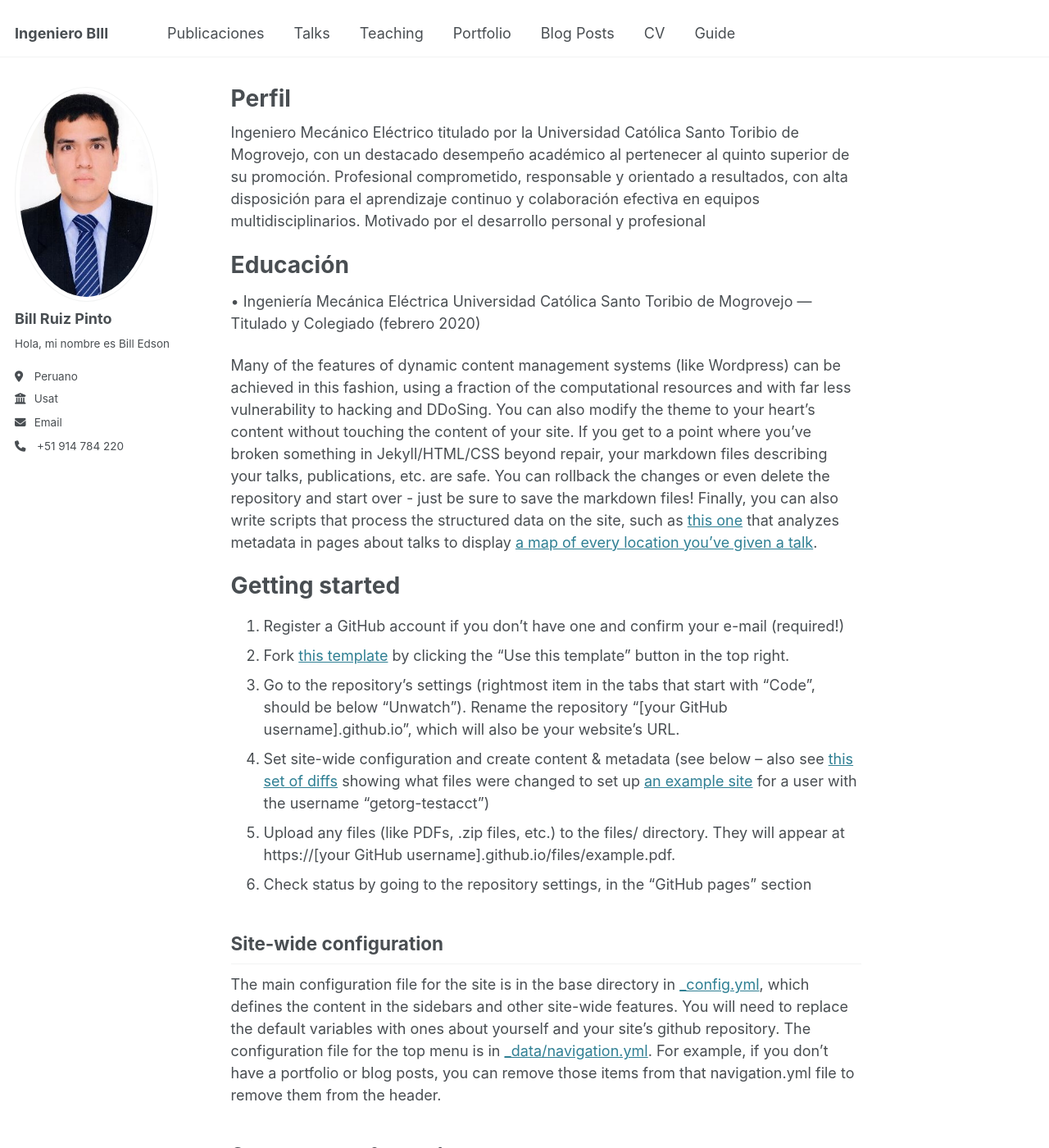
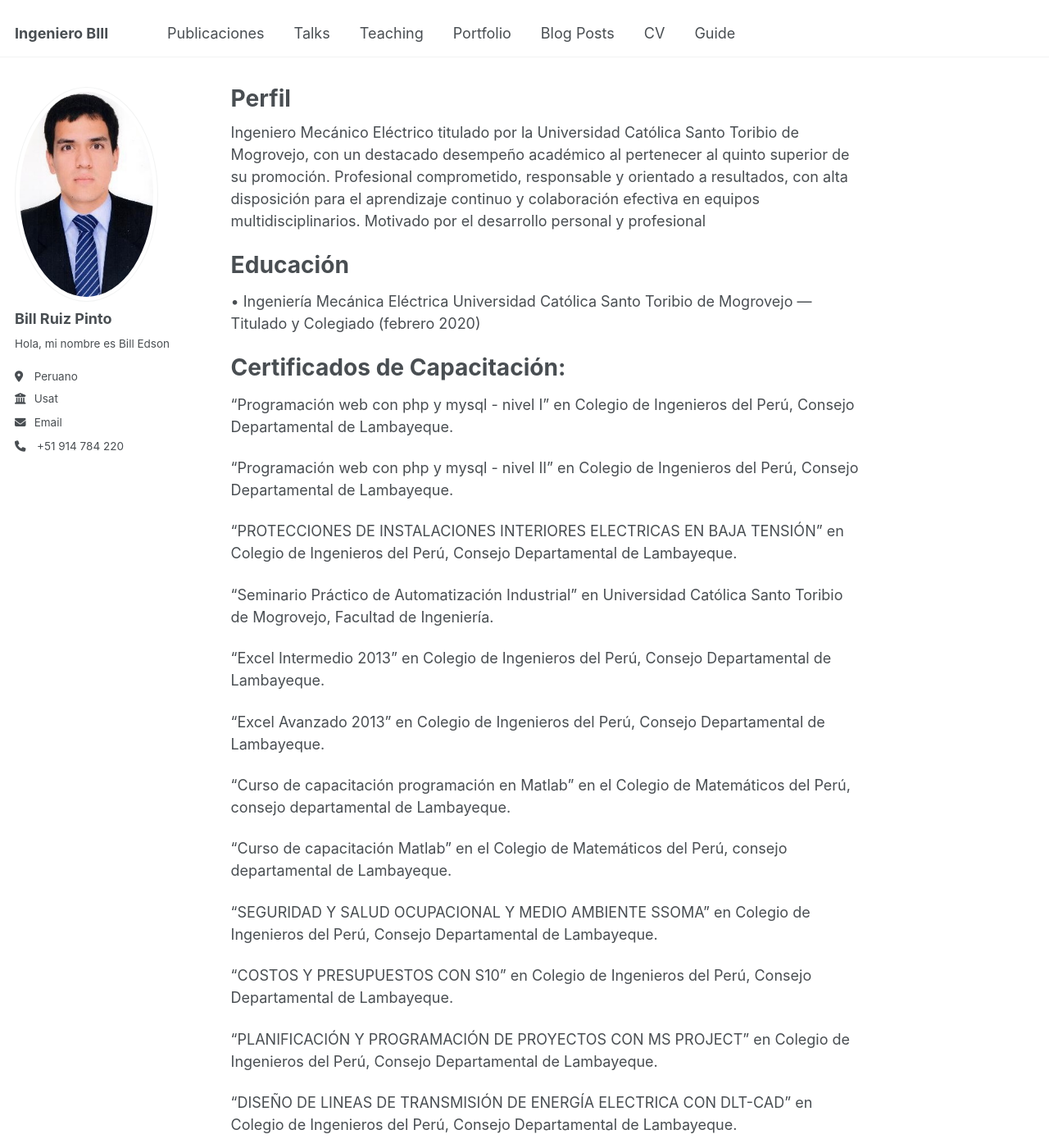
Before and after one commit to IngenieroBill/Cv, a Jekyll site: the page built from _pages/about.md, in a window 1280 px wide and 1400 px high. Shown: the whole window at 82% size. Built offline with Jekyll 4.4.1, drawn with Linux system fonts in a browser that asks for light colours.

Commit message:
Actualización de archivos de datos

```diff
--- a/_pages/about.md
+++ b/_pages/about.md
@@ -15,17 +15,32 @@ Educación
 •	Ingeniería Mecánica Eléctrica
 Universidad Católica Santo Toribio de Mogrovejo — Titulado y Colegiado (febrero 2020)
 
+Certificados de Capacitación:
+======
+“Programación web con php y mysql - nivel I” en Colegio de Ingenieros del Perú, Consejo Departamental de Lambayeque.
 
-Many of the features of dynamic content management systems (like Wordpress) can be achieved in this fashion, using a fraction of the computational resources and with far less vulnerability to hacking and DDoSing. You can also modify the theme to your heart's content without touching the content of your site. If you get to a point where you've broken something in Jekyll/HTML/CSS beyond repair, your markdown files describing your talks, publications, etc. are safe. You can rollback the changes or even delete the repository and start over - just be sure to save the markdown files! Finally, you can also write scripts that process the structured data on the site, such as [this one](https://github.com/academicpages/academicpages.github.io/blob/master/talkmap.ipynb) that analyzes metadata in pages about talks to display [a map of every location you've given a talk](https://academicpages.github.io/talkmap.html).
+“Programación web con php y mysql - nivel II” en Colegio de Ingenieros del Perú, Consejo Departamental de Lambayeque.
 
-Getting started
-======
-1. Register a GitHub account if you don't have one and confirm your e-mail (required!)
-1. Fork [this template](https://github.com/academicpages/academicpages.github.io) by clicking the "Use this template" button in the top right.
-1. Go to the repository's settings (rightmost item in the tabs that start with "Code", should be below "Unwatch"). Rename the repository "[your GitHub username].github.io", which will also be your website's URL.
-1. Set site-wide configuration and create content & metadata (see below -- also see [this set of diffs](http://archive.is/3TPas) showing what files were changed to set up [an example site](https://getorg-testacct.github.io) for a user with the username "getorg-testacct")
-1. Upload any files (like PDFs, .zip files, etc.) to the files/ directory. They will appear at https://[your GitHub username].github.io/files/example.pdf.
-1. Check status by going to the repository settings, in the "GitHub pages" section
+“PROTECCIONES DE INSTALACIONES INTERIORES ELECTRICAS EN BAJA TENSIÓN” en Colegio de Ingenieros del Perú, Consejo Departamental de Lambayeque.
+
+“Seminario Práctico de Automatización Industrial” en Universidad Católica Santo Toribio de Mogrovejo, Facultad de Ingeniería.
+
+“Excel Intermedio 2013” en Colegio de Ingenieros del Perú, Consejo Departamental de Lambayeque.
+
+“Excel Avanzado 2013” en Colegio de Ingenieros del Perú, Consejo Departamental de Lambayeque.
+
+“Curso de capacitación programación en Matlab” en el Colegio de Matemáticos del Perú, consejo departamental de Lambayeque.
+
+“Curso de capacitación Matlab” en el Colegio de Matemáticos del Perú, consejo departamental de Lambayeque.
+
+“SEGURIDAD Y SALUD OCUPACIONAL Y MEDIO AMBIENTE SSOMA” en Colegio de Ingenieros del Perú, Consejo Departamental de Lambayeque.
+
+“COSTOS Y PRESUPUESTOS CON S10” en Colegio de Ingenieros del Perú, Consejo Departamental de Lambayeque.
+
+“PLANIFICACIÓN Y PROGRAMACIÓN DE PROYECTOS CON MS PROJECT” en Colegio de Ingenieros del Perú, Consejo Departamental de Lambayeque.
+
+“DISEÑO DE LINEAS DE TRANSMISIÓN DE ENERGÍA ELECTRICA CON DLT-CAD” en Colegio de Ingenieros del Perú, Consejo Departamental de Lambayeque.
+
 
 Site-wide configuration
 ------
```
